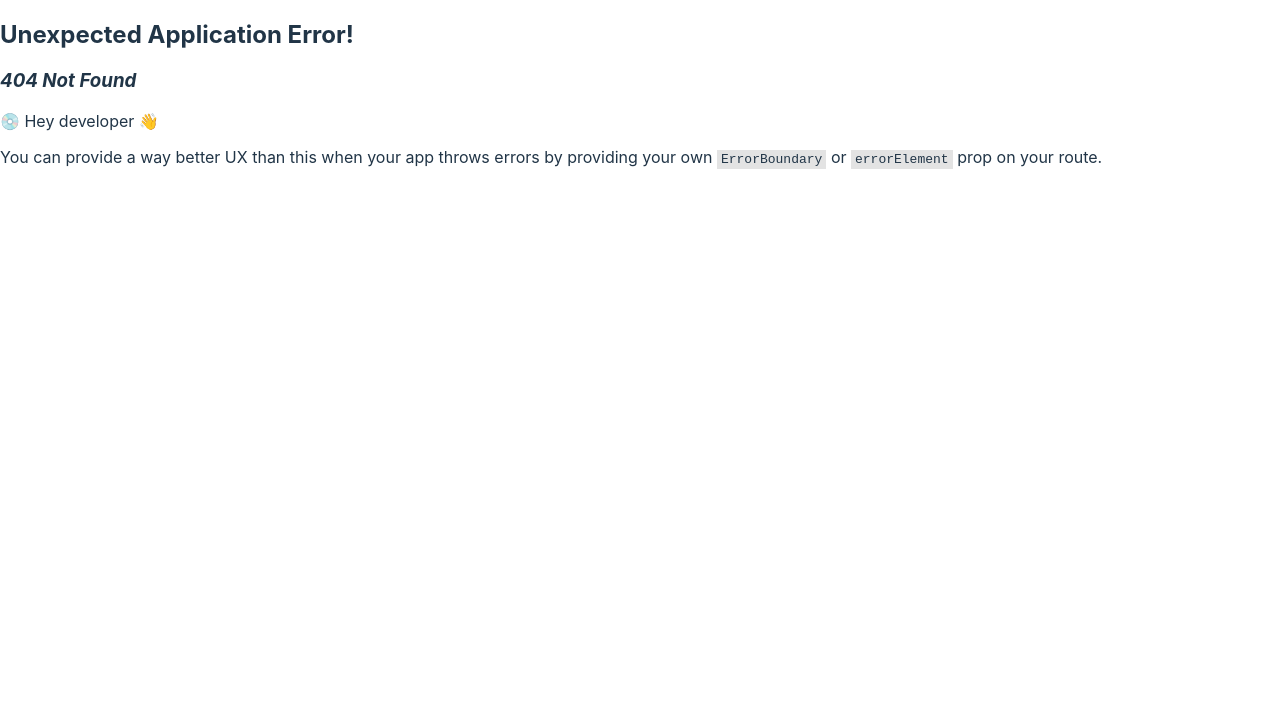
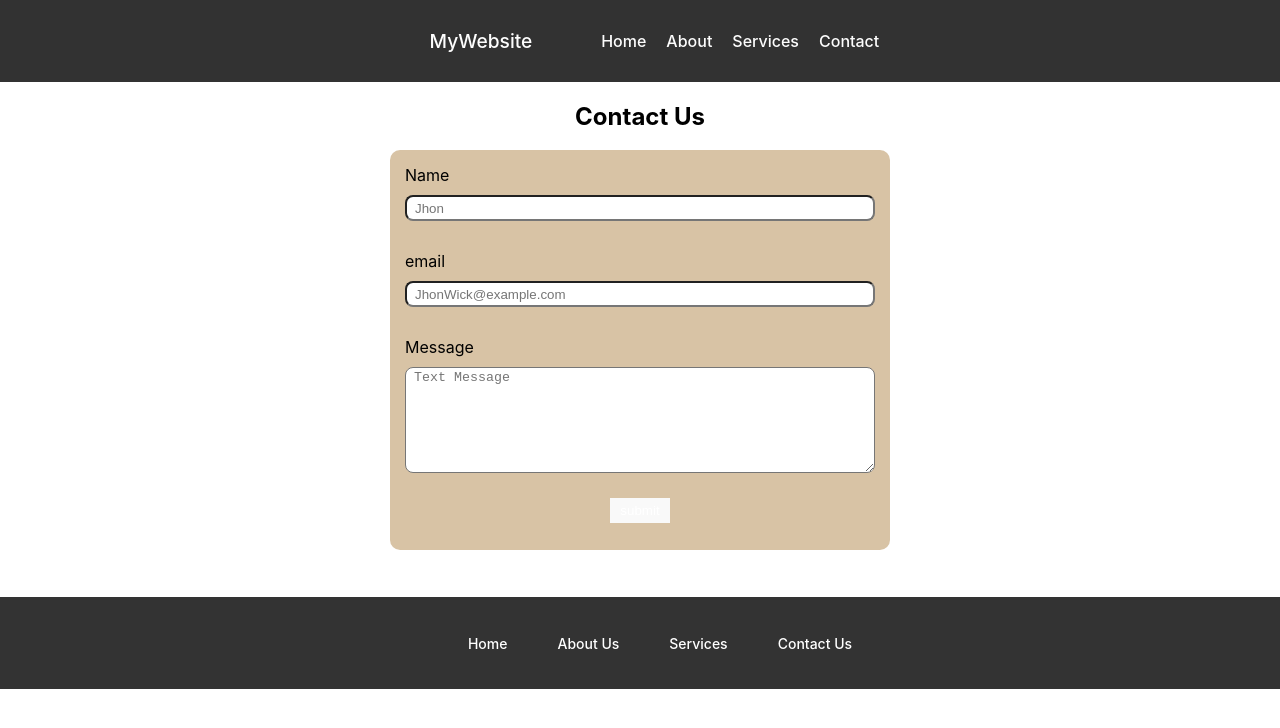
Before and after one commit to Daviti0410/TBCX, a React (Vite) app: page /Contact in a window 1280 px wide. Before the commit this address had no page. Shown: the top 728 px of the page. Built offline with nearby package versions, Linux system fonts and the light colour scheme.

Commit message:
implemented contact route and contact page as well, also added links to footer

```diff
--- a/src/About.css
+++ b/src/About.css
@@ -6,7 +6,7 @@
 }
 
 .about-inner-container {
-  width: 80%;
+  width: 30%;
   height: 358px;
   display: flex;
   flex-direction: column;
--- /dev/null
+++ b/src/Contact.css
@@ -0,0 +1,40 @@
+.outer-contact-container {
+  display: flex;
+  flex-direction: column;
+  text-align: center;
+  align-items: center;
+  color: black;
+}
+.inner-contact-container {
+  width: 500px;
+  height: 400px;
+  background-color: #d8c3a5;
+  border-radius: 10px;
+  margin-bottom: 46.5px;
+}
+
+.form-group {
+  display: flex;
+  flex-direction: column;
+  text-align: left;
+  padding: 15px;
+}
+
+.form-group input {
+  height: 20px;
+  border-radius: 8px;
+  margin-top: 10px;
+  padding-left: 8px;
+  color: black;
+  background-color: #ffff;
+}
+
+.form-group textarea {
+  min-width: 400px;
+  min-height: 100px;
+  margin-top: 10px;
+  padding-left: 8px;
+  border-radius: 8px;
+  color: black;
+  background-color: #ffff;
+}
--- /dev/null
+++ b/src/Contact.jsx
@@ -0,0 +1,24 @@
+import "./Contact.css";
+
+export default function Contact() {
+  return (
+    <main className="outer-contact-container">
+      <h2>Contact Us</h2>
+      <form className="inner-contact-container">
+        <div className="form-group">
+          <label htmlFor="name">Name</label>
+          <input type="text" placeholder="Jhon" name="name" />
+        </div>
+        <div className="form-group">
+          <label htmlFor="email">email</label>
+          <input type="email" placeholder="JhonWick@example.com" name="email" />
+        </div>
+        <div className="form-group">
+          <label htmlFor="message">Message</label>
+          <textarea type="message" placeholder="Text Message" name="message" />
+        </div>
+        <button>submit</button>
+      </form>
+    </main>
+  );
+}
--- a/src/Footer.jsx
+++ b/src/Footer.jsx
@@ -5,16 +5,16 @@ export default function footer() {
     <footer className="footer-section">
       <ul className="footer-links">
         <li>
-          <a href="#">Home</a>
+          <a href="/">Home</a>
         </li>
         <li>
-          <a href="#">About Us</a>
+          <a href="/About">About Us</a>
         </li>
         <li>
           <a href="#">Services</a>
         </li>
         <li>
-          <a href="#">Contact Us</a>
+          <a href="/Contact">Contact Us</a>
         </li>
       </ul>
     </footer>
--- a/src/main.jsx
+++ b/src/main.jsx
@@ -5,6 +5,7 @@ import Header from "./Header.jsx";
 import Footer from "./Footer.jsx";
 import { createBrowserRouter, Outlet, RouterProvider } from "react-router-dom";
 import About from "./About.jsx";
+import Contact from "./Contact.jsx";
 
 const Layout = () => {
   return (
@@ -29,6 +30,10 @@ const router = createBrowserRouter([
         path: "/About",
         element: <About />,
       },
+      {
+        path: "/Contact",
+        element: <Contact />,
+      },
     ],
   },
 ]);
```
